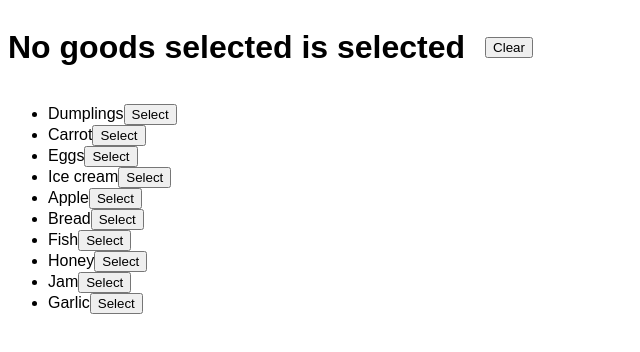
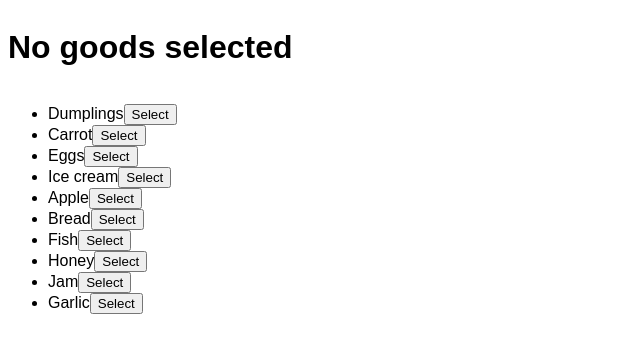
Before and after one commit to mate-academy/react_goods-selector, a React (Create React App) app: page / in a window 1280 px wide. Shown: the top 352 px of the page, without its empty margins (0-640 px from the left). Built offline with nearby package versions, Linux system fonts and the light colour scheme.

Commit message:
Solution

```diff
--- a/src/App.tsx
+++ b/src/App.tsx
@@ -9,19 +9,19 @@ type State = {
 
 export class App extends React.Component<{}, State> {
   state: Readonly<State> = {
-    selectedGood: 'No goods selected',
+    selectedGood: '',
   };
 
   render(): React.ReactNode {
     const { selectedGood } = this.state;
 
+    const selgoods = selectedGood ? `${selectedGood} ${' '} is selected` : 'No goods selected';
+
     return (
       <main className="App">
         <header className="App__header">
           <h1 className="App__title">
-            {selectedGood}
-            {' '}
-            is selected
+            {selgoods}
           </h1>
 
           {this.state.selectedGood && (
@@ -30,7 +30,7 @@ export class App extends React.Component<{}, State> {
               className="App__clear"
               onClick={() => {
                 this.setState({
-                  selectedGood: 'No goods selected',
+                  selectedGood: '',
                 });
               }}
             >
@@ -68,7 +68,7 @@ export class App extends React.Component<{}, State> {
                     className="Good__remove"
                     onClick={() => {
                       this.setState({
-                        selectedGood: 'No goods selected',
+                        selectedGood: '',
                       });
                     }}
                   >
```
